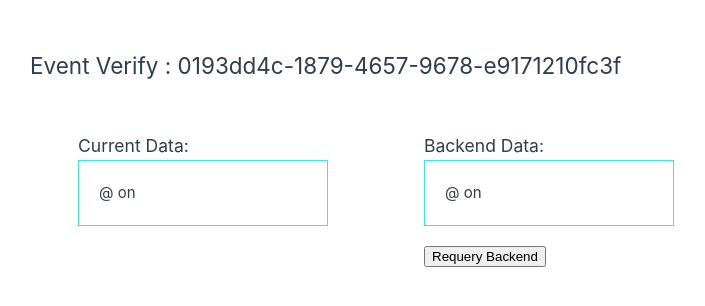
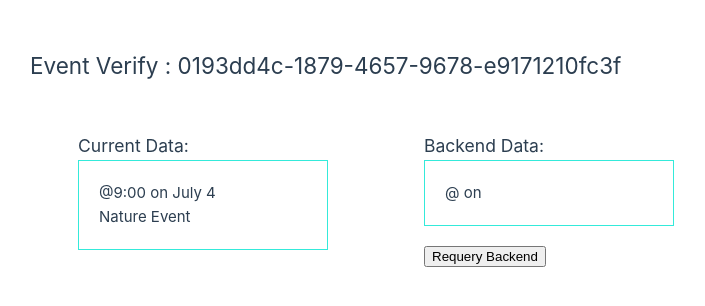
Before and after one commit to stlsmiths/vue-test-concepts, a Vue app: page /event_verify/0193dd4c-1879-4657-9678-e9171210fc3f in a window 1280 px wide. Shown: the top 306 px of the page, without its empty margins (142-847 px from the left). Built offline with nearby package versions, Linux system fonts and the light colour scheme; data requests are answered from the project's data file.

Commit message:
updated EventVerify events prop via TDD

```diff
--- a/src/views/EventVerify.vue
+++ b/src/views/EventVerify.vue
@@ -11,8 +11,7 @@ const props = defineProps({
     required: true
   },
   event: {
-    type: Object,
-    default: () => ({})
+    type: Object
   },
   backendEvent: {
     type: Object,
@@ -22,8 +21,21 @@ const props = defineProps({
 
 const estore = useEvents()
 const backEvent = ref(props.backendEvent)
+const eventc = ref(props.event)
 
-const eventc = computed( () => props.event ? props.event : estore.getById( props.id) )
+watchEffect( () => {
+  eventc.value = props.event || estore.getById( props.id ) //Object.keys(val)>0 ? {...val} : estore.getById( props.id )
+})
+
+/*
+watch(
+    () => props.id,
+    (id) => {
+      eventc.value = estore.getById( props.id ) //Object.keys(val)>0 ? {...val} : estore.getById( props.id )
+    },
+    { immediate: true }
+)
+*/
 
 watch(
     () => props.backendEvent,
@@ -35,8 +47,7 @@ watch(
 )
 
 async function requery() {
-  console.log('query btn clicked')
-  debugger;
+  console.log('query btn clicked', eventc.value )
   const resp = await EventService.getEvent(props.id)
   console.log('event id', props.id,'resp=', resp)
   if ( resp && resp.data ) {
```
